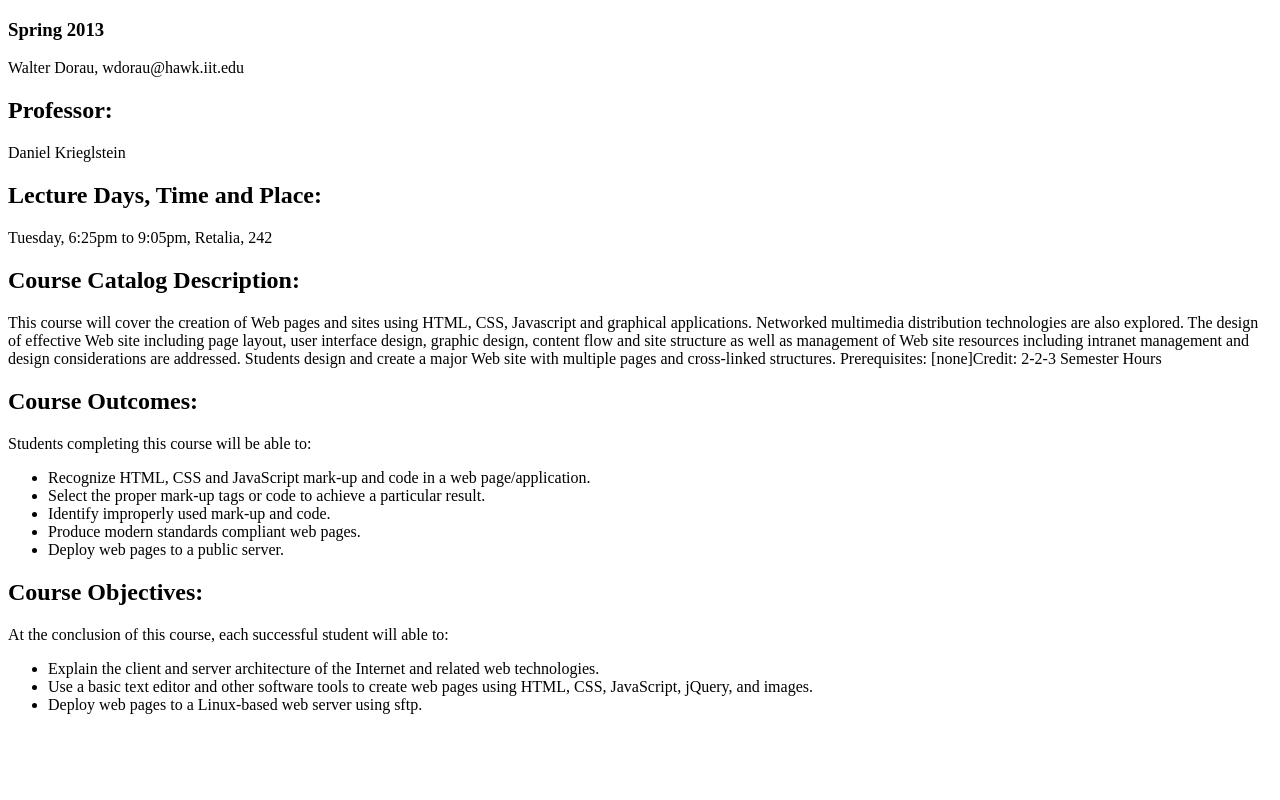
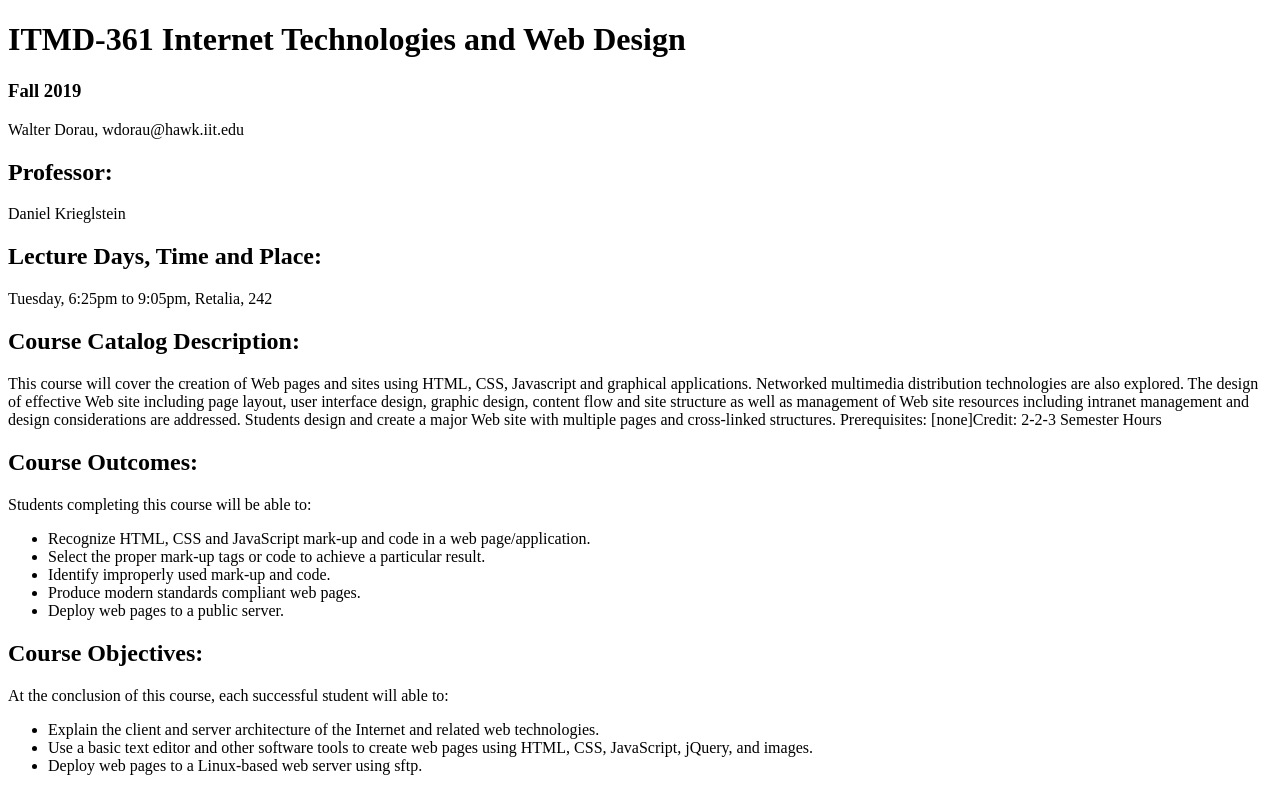
Before and after one commit to wdorau41/Lab02, a plain HTML site: page index.html in a window 1280 px wide. Drawn offline with Linux system fonts and the light colour scheme.

Commit message:
Actually fixed the main title header

```diff
--- a/index.html
+++ b/index.html
@@ -6,7 +6,8 @@
 </head>
 
 <body>
-<h3>Spring 2013</h3>
+<h1>ITMD-361 Internet Technologies and Web Design</h1>
+<h3>Fall 2019</h3>
   <p>
     Walter Dorau, wdorau@hawk.iit.edu
   </p>
```
